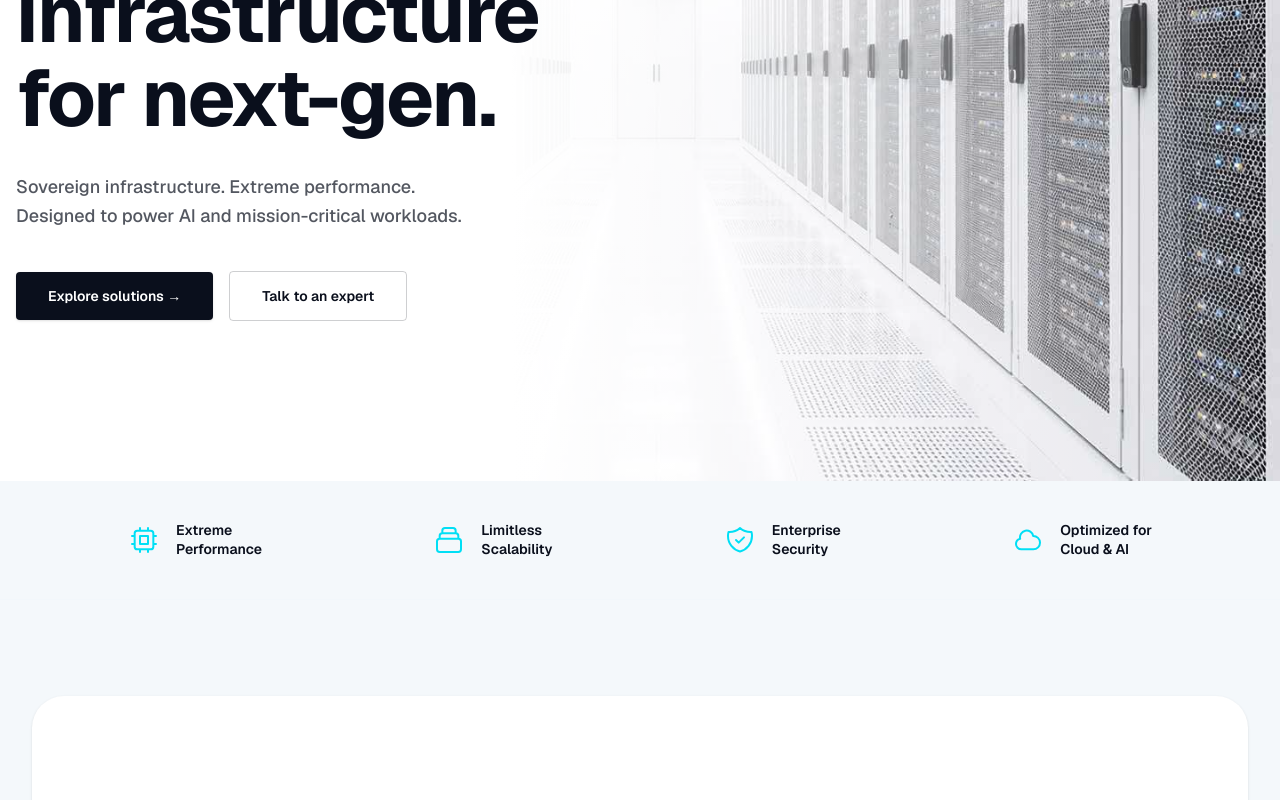
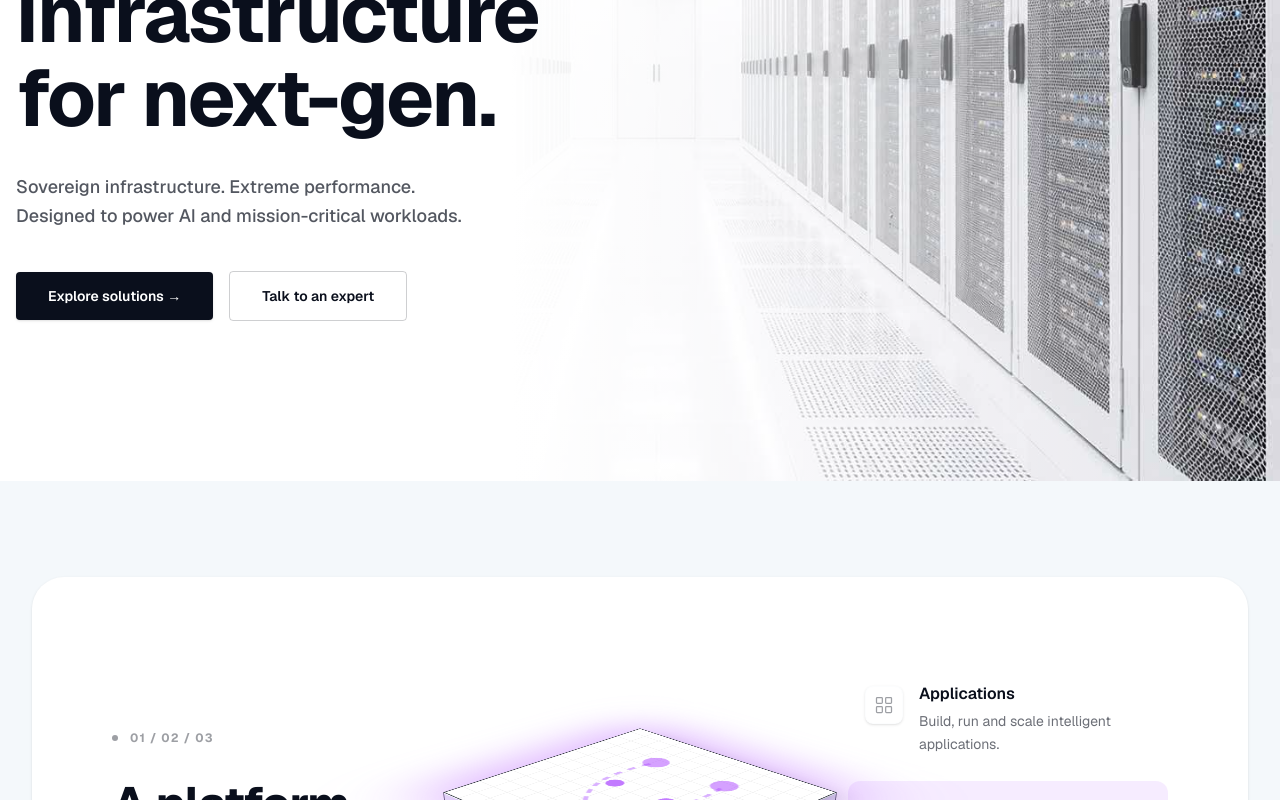
Before and after one commit to cloudindev/oladatacenter, a Next.js app: page / in a window 1280 px wide. Shown: the part 414-1214 px from the top of the page. Built offline with nearby package versions, Linux system fonts and the light colour scheme.

Commit message:
style: remove FeaturesBar section from home page

```diff
--- a/src/app/page.tsx
+++ b/src/app/page.tsx
@@ -3,7 +3,6 @@ import { Footer } from "@/components/layout/Footer"
 
 // V2 Sections (Light Theme)
 import { HeroV2 } from "@/components/sections/HeroV2"
-import { FeaturesBar } from "@/components/sections/FeaturesBar"
 import { ArchitectureSection } from "@/components/sections/ArchitectureSection"
 import { HardwareSectionV2 } from "@/components/sections/HardwareSectionV2"
 import { SolutionsSection } from "@/components/sections/SolutionsSection"
@@ -22,7 +21,6 @@ export default function Home() {
       <main className="flex-1 bg-bg-light">
         {/* NEW V2 DESIGN SECTIONS */}
         <HeroV2 />
-        <FeaturesBar />
         <ArchitectureSection />
         <HardwareSectionV2 />
         <SolutionsSection />
```
